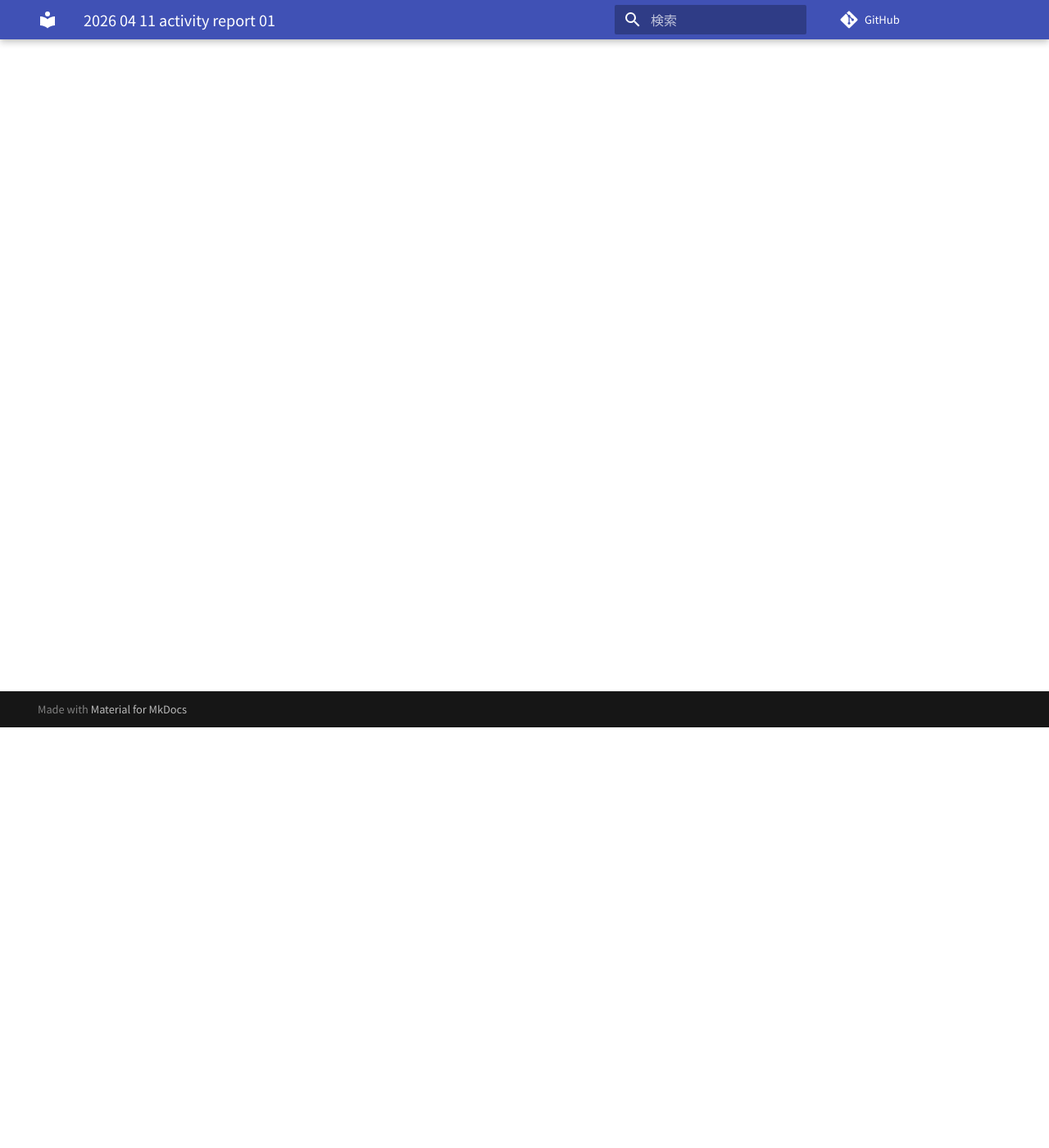
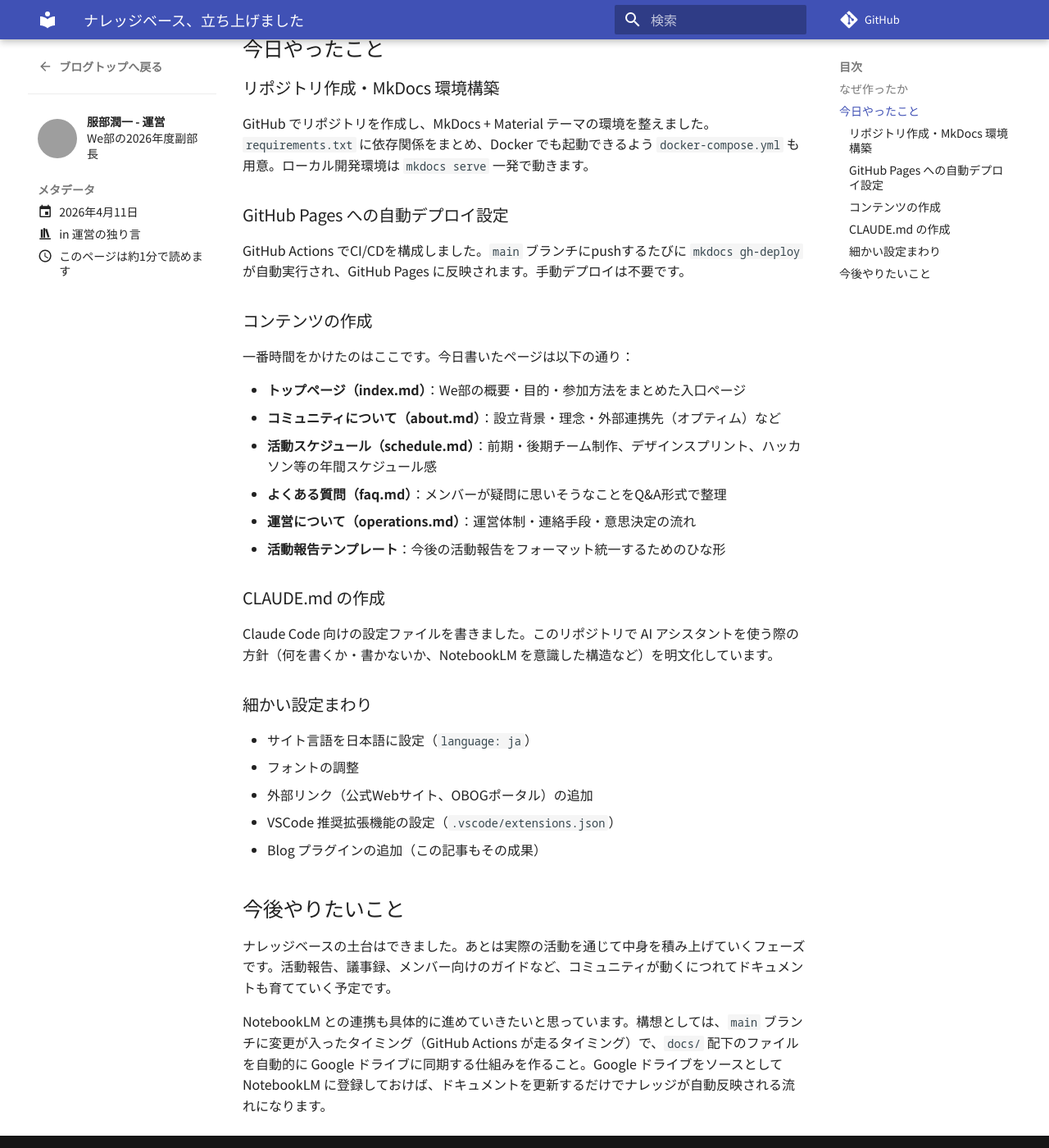
Before and after one commit to Webu-Kobedenshi/web-community-vault, an MkDocs documentation site: the page built from docs/blog/posts/2026-04-11-activity-report-01.md, in a window 1280 px wide and 1400 px high, scrolled down 513 px. Shown: the whole window at 82% size. Built offline with MkDocs 1.6.1 and Material for MkDocs 9.7.7, drawn with Linux system fonts in a browser that asks for light colours; comment, search, counter and statistics services are not loaded; some of the changed text lies outside the part shown; grey boxes are pictures that could not be loaded.

Commit message:
20260411運営の独り言01

```diff
--- a/docs/blog/posts/2026-04-11-activity-report-01.md
+++ b/docs/blog/posts/2026-04-11-activity-report-01.md
@@ -6,3 +6,54 @@ categories:
   - 運営の独り言
 slug: operation-report-01
 ---
+
+# ナレッジベース、立ち上げました
+
+We部のナレッジベースを今日一日で作り上げました。「運営に質問が集中しないようにしたい」という課題意識が出発点です。NotebookLM に食わせることで、メンバーが自己解決できる仕組みを目指しています。
+
+<!-- more -->
+
+## なぜ作ったか
+
+コミュニティを運営していると、同じ質問が繰り返し来ます。「どうやって参加するの？」「活動ってどんな感じ？」「チームはどう決まるの？」——毎回答えるのは限界があるし、なにより運営側が情報の出口になっている状況は健全じゃない。
+
+メンバーが自分で調べて解決できる仕組みが欲しかった。そのためのナレッジベースです。
+
+## 今日やったこと
+
+### リポジトリ作成・MkDocs 環境構築
+
+GitHub でリポジトリを作成し、MkDocs + Material テーマの環境を整えました。`requirements.txt` に依存関係をまとめ、Docker でも起動できるよう `docker-compose.yml` も用意。ローカル開発環境は `mkdocs serve` 一発で動きます。
+
+### GitHub Pages への自動デプロイ設定
+
+GitHub Actions でCI/CDを構成しました。`main` ブランチにpushするたびに `mkdocs gh-deploy` が自動実行され、GitHub Pages に反映されます。手動デプロイは不要です。
+
+### コンテンツの作成
+
+一番時間をかけたのはここです。今日書いたページは以下の通り：
+
+- **トップページ（index.md）**：We部の概要・目的・参加方法をまとめた入口ページ
+- **コミュニティについて（about.md）**：設立背景・理念・外部連携先（オプティム）など
+- **活動スケジュール（schedule.md）**：前期・後期チーム制作、デザインスプリント、ハッカソン等の年間スケジュール感
+- **よくある質問（faq.md）**：メンバーが疑問に思いそうなことをQ&A形式で整理
+- **運営について（operations.md）**：運営体制・連絡手段・意思決定の流れ
+- **活動報告テンプレート**：今後の活動報告をフォーマット統一するためのひな形
+
+### CLAUDE.md の作成
+
+Claude Code 向けの設定ファイルを書きました。このリポジトリで AI アシスタントを使う際の方針（何を書くか・書かないか、NotebookLM を意識した構造など）を明文化しています。
+
+### 細かい設定まわり
+
+- サイト言語を日本語に設定（`language: ja`）
+- フォントの調整
+- 外部リンク（公式Webサイト、OBOGポータル）の追加
+- VSCode 推奨拡張機能の設定（`.vscode/extensions.json`）
+- Blog プラグインの追加（この記事もその成果）
+
+## 今後やりたいこと
+
+ナレッジベースの土台はできました。あとは実際の活動を通じて中身を積み上げていくフェーズです。活動報告、議事録、メンバー向けのガイドなど、コミュニティが動くにつれてドキュメントも育てていく予定です。
+
+NotebookLM との連携も具体的に進めていきたいと思っています。構想としては、`main` ブランチに変更が入ったタイミング（GitHub Actions が走るタイミング）で、`docs/` 配下のファイルを自動的に Google ドライブに同期する仕組みを作ること。Google ドライブをソースとして NotebookLM に登録しておけば、ドキュメントを更新するだけでナレッジが自動反映される流れになります。
```
